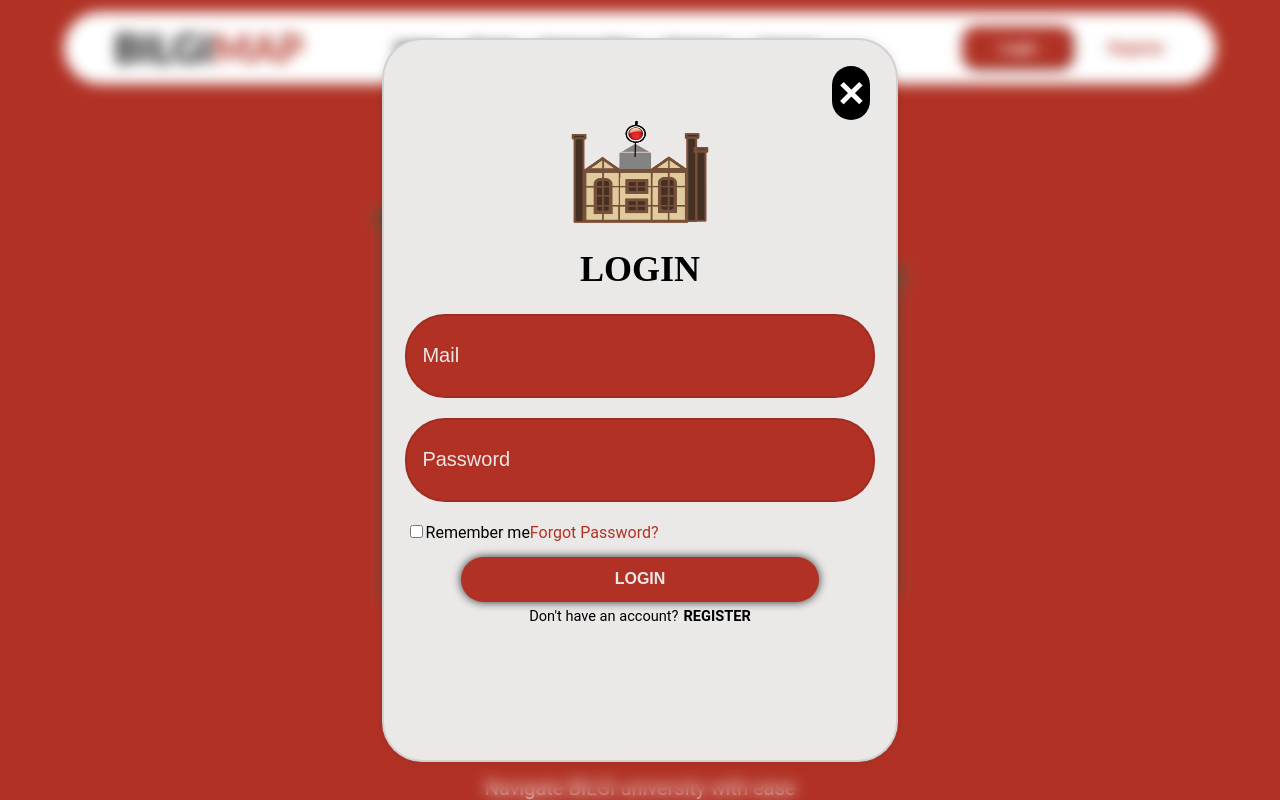
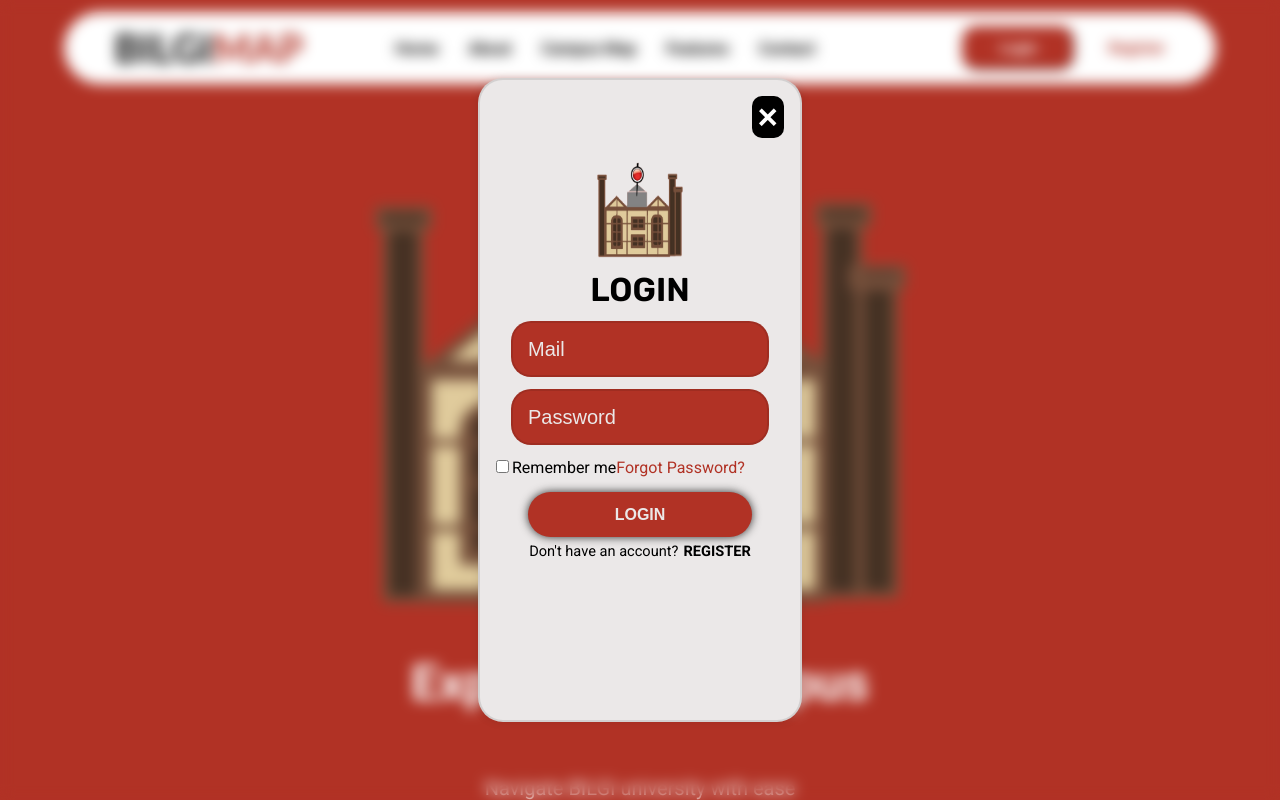
Before and after one commit to Mert-Aslan/BilgiMap_Website-BetaVersion, a React (Create React App) app in the folder bilgimap-app/: page /login in a window 1280 px wide. Shown: the top 800 px of the page. Built offline with nearby package versions, Linux system fonts and the light colour scheme.

Commit message:
Fixed Register Page
Register page is fixed relative to scalings and these settings will be implemented to login page either.

```diff
--- a/bilgimap-app/public/index.html
+++ b/bilgimap-app/public/index.html
@@ -15,6 +15,12 @@
       user's mobile device or desktop. See https://developers.google.com/web/fundamentals/web-app-manifest/
     -->
     <link rel="manifest" href="%PUBLIC_URL%/manifest.json" />
+    <link rel="preconnect" href="https://fonts.googleapis.com">
+  <link rel="preconnect" href="https://fonts.gstatic.com" crossorigin>
+  <link rel="preconnect" href="https://fonts.googleapis.com">
+<link rel="preconnect" href="https://fonts.gstatic.com" crossorigin>
+<link href="https://fonts.googleapis.com/css2?family=Rubik:wght@600&display=swap" rel="stylesheet">
+  <link href="https://fonts.googleapis.com/css2?family=Golos+Text:wght@500;700&family=Roboto:ital,wght@0,400;0,500;0,700;1,400&display=swap" rel="stylesheet">
     <!--
       Notice the use of %PUBLIC_URL% in the tags above.
       It will be replaced with the URL of the `public` folder during the build.
@@ -24,7 +30,7 @@
       work correctly both with client-side routing and a non-root public URL.
       Learn how to configure a non-root public URL by running `npm run build`.
     -->
-    <title>React App</title>
+    <title>BilgiMap</title>
   </head>
   <body>
     <noscript>You need to enable JavaScript to run this app.</noscript>
--- a/bilgimap-app/src/components/About.js
+++ b/bilgimap-app/src/components/About.js
@@ -9,8 +9,7 @@
 
   const closeAbout = () => {
     routeCange("/")
-    document.body.style.flexFlow = "auto"
-    window.location.reload(true)
+    document.body.style.overflow = "auto"
   }
   return (
     <div class="blur-overlay-about" id="blur-overlay-about">
--- a/bilgimap-app/src/components/Common.css
+++ b/bilgimap-app/src/components/Common.css
@@ -29,12 +29,16 @@
   margin: 0;
 }
 
+::-webkit-scrollbar {
+  display: none;
+}
+
 .close-login, .close-about{
-  font-size: 45px;
+  font-size: 35px;
   cursor: pointer;
   font-weight: bold;
   color: white;
-  border-radius: 360px;
+  border-radius: 10px;
   background-color: black;
   border: none;
   display: block;
@@ -81,12 +85,12 @@
 }
 
 .login-container{
-  width: 40%;
-  height: 90%;
+  width: 25%;
+  height: 80%;
   border: 2px solid rgba(0, 0, 0, 0.1);
   box-shadow: 0 0 10px rgba(0, 0, 0, 0.1);
   background: #ebe8e8;
-  border-radius: 40px;
+  border-radius: 25px;
   font-family: Roboto;
   overflow-y: scroll;
 }
@@ -94,10 +98,10 @@
 
 .login-logo-container{
   display: flex;
-
   width: 100%;
   justify-content: center;
-  height: 103.91px;
+  height: 15vh;
+  align-items:end;
 }
 
 .about-logo-container{
@@ -111,32 +115,36 @@
 
 .login-logo{
   display: flex;
-  height:100%;
+  height:80%;
   width: 27%;
 }
 
 .login-container h1{
-  font-size: 36px;
+  font-size: 33px;
   color: black;
   font-weight: bolder;
-  text-align: center;
+  text-align:center;
   text-transform: uppercase;
-  font-family: 'Times New Roman';
+  font-family: Rubik;
+  margin: 1.5vh 0 1.5vh 0;
 }
 
 .login-container .inputBox{
   position: relative;
-  margin-bottom: 20px;
+  margin-bottom: 1.5vh;
+  height: 7vh;
   text-align: center;
+  display: flex;
+  justify-content: center;
 }
 
 .inputBox input{
-  width: 85%;
-  height: 50px;
+  width: 70%;
+  height: 40%;
   border: 2px solid rgba(0, 0, 0, 0.1);
   outline: none;
   background-color: rgb(177,50,37);
-  border-radius: 40px;
+  border-radius: 20px;
   font-size: 20px;
   color: white;
   padding: 15px;
@@ -149,7 +157,6 @@
 .inputBox input:focus{
   border: 2px solid rgba(6, 35, 57, 0.5);
 }
-
 
 
 .remember_forgot label input{
--- a/bilgimap-app/src/components/Login.js
+++ b/bilgimap-app/src/components/Login.js
@@ -39,9 +39,8 @@
   }
 
   const closeLogin = () => {
-    document.body.style.flexFlow = "auto"
+    document.body.style.overflow = "auto"
     routeCange("/");
-    window.location.reload(true)
   }
 
   return (
--- a/bilgimap-app/src/components/Register.js
+++ b/bilgimap-app/src/components/Register.js
@@ -43,8 +43,7 @@
     const closeRegister = () => {
 
         routeCange("/")
-        document.body.style.flexFlow = "auto"
-        //window.location.reload(true)
+        document.body.style.overflow = "auto"
     }
 
     return (
```
Also changed, not shown: 1 other file (tests, documents, lock files or other folders).
